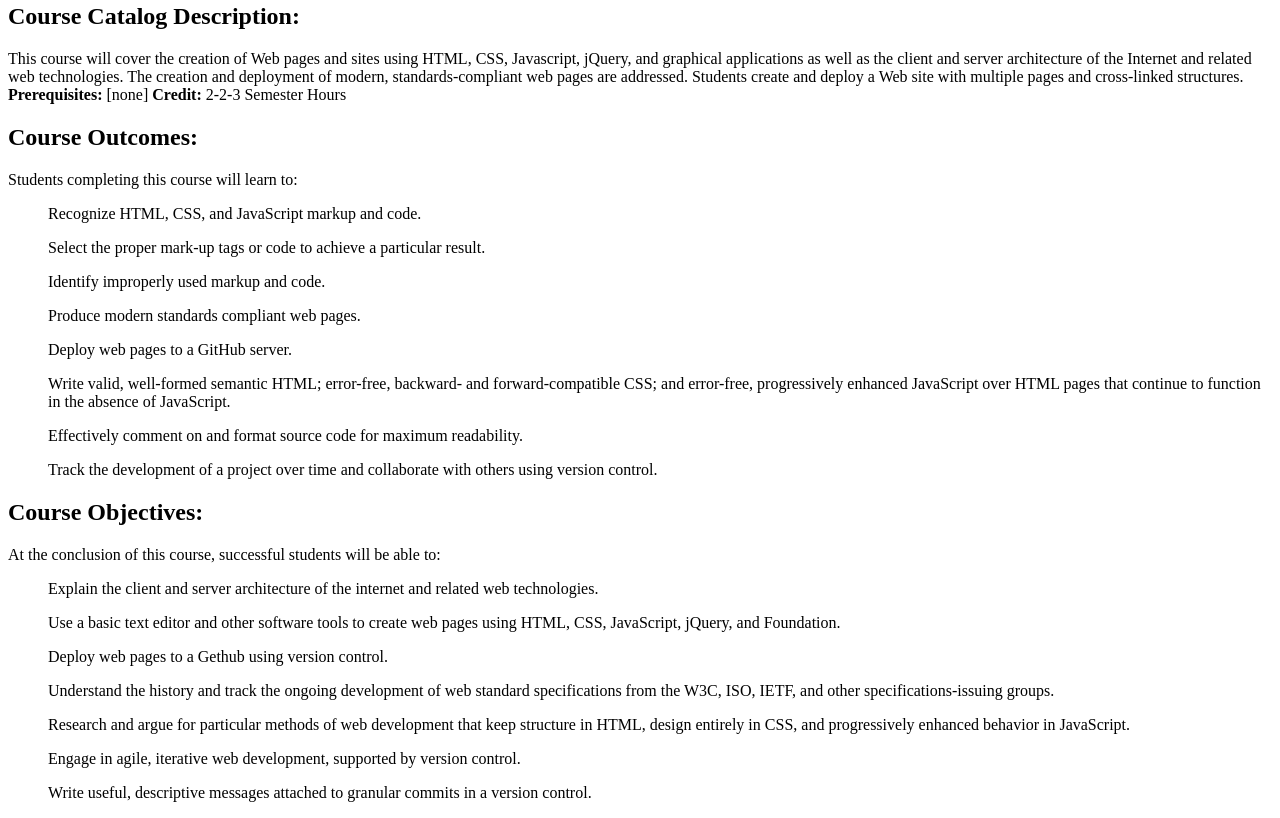
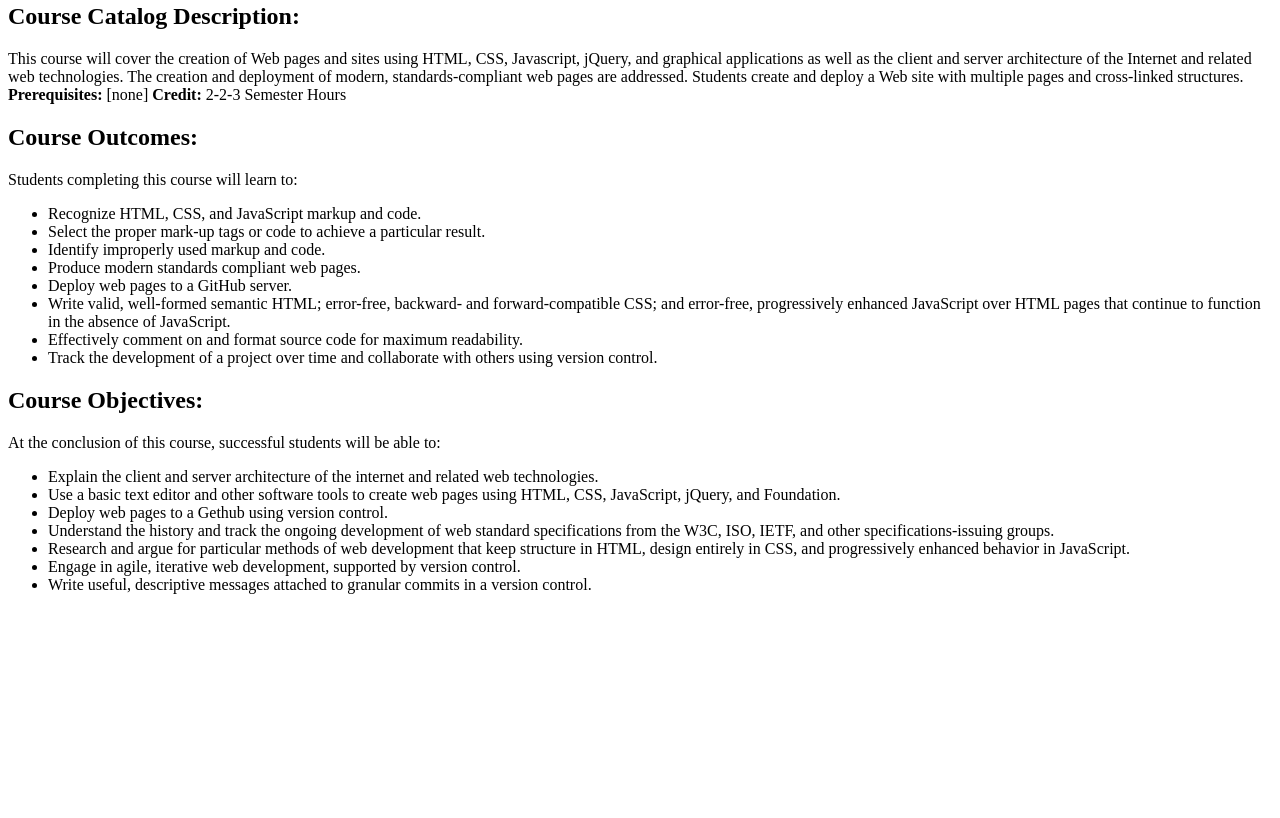
Before and after one commit to camilo-cortes/Lab-2, a plain HTML site: page index.html in a window 1280 px wide. Shown: the part 325-1143 px from the top of the page. After the commit the page ends 935 px from the top, so only its background shows below. Drawn offline with Linux system fonts and the light colour scheme.

Commit message:
corrected usage of "ul" tag

```diff
--- a/index.html
+++ b/index.html
@@ -16,22 +16,26 @@
 	<p>This course will cover the creation of Web pages and sites using HTML, CSS, Javascript, jQuery, and graphical applications as well as the client and server architecture of the Internet and related web technologies. The creation and deployment of modern, standards-compliant web pages are addressed. Students create and deploy a Web site with multiple pages and cross-linked structures. <strong>Prerequisites:</strong> [none] <strong>Credit:</strong> 2-2-3 Semester Hours</p>
 	<h2>Course Outcomes:</h2>
 	<p>Students completing this course will learn to:</p>
-  	<ul>Recognize HTML, CSS, and JavaScript markup and code.</ul>
-  	<ul>Select the proper mark-up tags or code to achieve a particular result.</ul>
-  	<ul>Identify improperly used markup and code.</ul>
-  	<ul>Produce modern standards compliant web pages.</ul>
-  	<ul>Deploy web pages to a GitHub server.</ul>
-  	<ul>Write valid, well-formed semantic HTML; error-free, backward- and forward-compatible CSS; and error-free, progressively enhanced JavaScript over HTML pages that continue to function in the absence of JavaScript.</ul>
-  	<ul>Effectively comment on and format source code for maximum readability.</ul>
-  	<ul>Track the development of a project over time and collaborate with others using version control.</ul>
+  <ul>
+  	<li>Recognize HTML, CSS, and JavaScript markup and code.</li>
+  	<li>Select the proper mark-up tags or code to achieve a particular result.</li>
+  	<li>Identify improperly used markup and code.</li>
+  	<li>Produce modern standards compliant web pages.</li>
+  	<li>Deploy web pages to a GitHub server.</li>
+  	<li>Write valid, well-formed semantic HTML; error-free, backward- and forward-compatible CSS; and error-free, progressively enhanced JavaScript over HTML pages that continue to function in the absence of JavaScript.</li>
+  	<li>Effectively comment on and format source code for maximum readability.</li>
+  	<li>Track the development of a project over time and collaborate with others using version control.</li>
+  </ul>
 	<h2>Course Objectives:</h2>
 	<p>At the conclusion of this course, successful students will be able to:</p>
-  	<ul>Explain the client and server architecture of the internet and related web technologies.</ul>
-  	<ul>Use a basic text editor and other software tools to create web pages using HTML, CSS, JavaScript, jQuery, and Foundation.</ul>
-  	<ul>Deploy web pages to a Gethub using version control.</ul>
-  	<ul>Understand the history and track the ongoing development of web standard specifications from the W3C, ISO, IETF, and other specifications-issuing groups.</ul>
-  	<ul>Research and argue for particular methods of web development that keep structure in HTML, design entirely in CSS, and progressively enhanced behavior in JavaScript.</ul>
-  	<ul>Engage in agile, iterative web development, supported by version control.</ul>
-  	<ul>Write useful, descriptive messages attached to granular commits in a version control.</ul>
+  <ul>
+  	<li>Explain the client and server architecture of the internet and related web technologies.</li>
+  	<li>Use a basic text editor and other software tools to create web pages using HTML, CSS, JavaScript, jQuery, and Foundation.</li>
+  	<li>Deploy web pages to a Gethub using version control.</li>
+  	<li>Understand the history and track the ongoing development of web standard specifications from the W3C, ISO, IETF, and other specifications-issuing groups.</li>
+  	<li>Research and argue for particular methods of web development that keep structure in HTML, design entirely in CSS, and progressively enhanced behavior in JavaScript.</li>
+  	<li>Engage in agile, iterative web development, supported by version control.</li>
+  	<li>Write useful, descriptive messages attached to granular commits in a version control.</li>
+  </ul>
 </body>
 </html>
```
Lines whose indentation alone changed are shown as unchanged.
